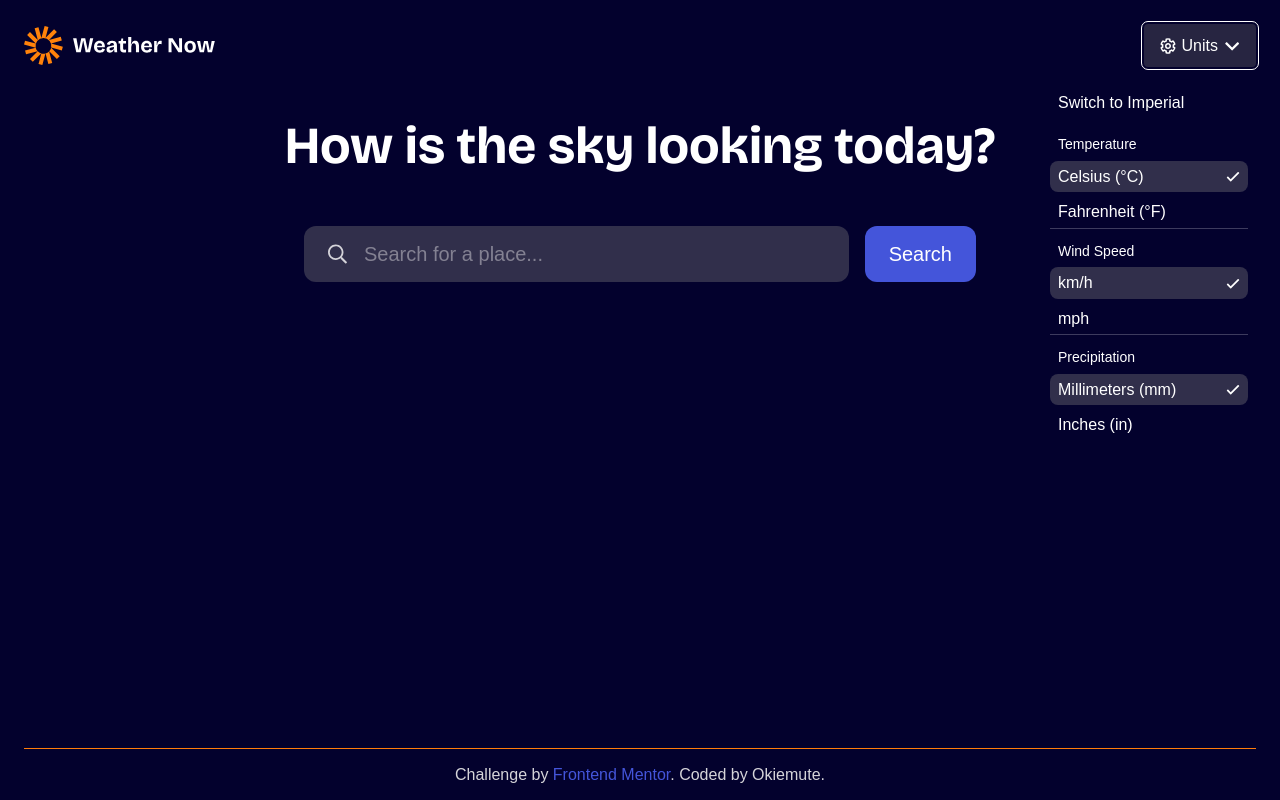
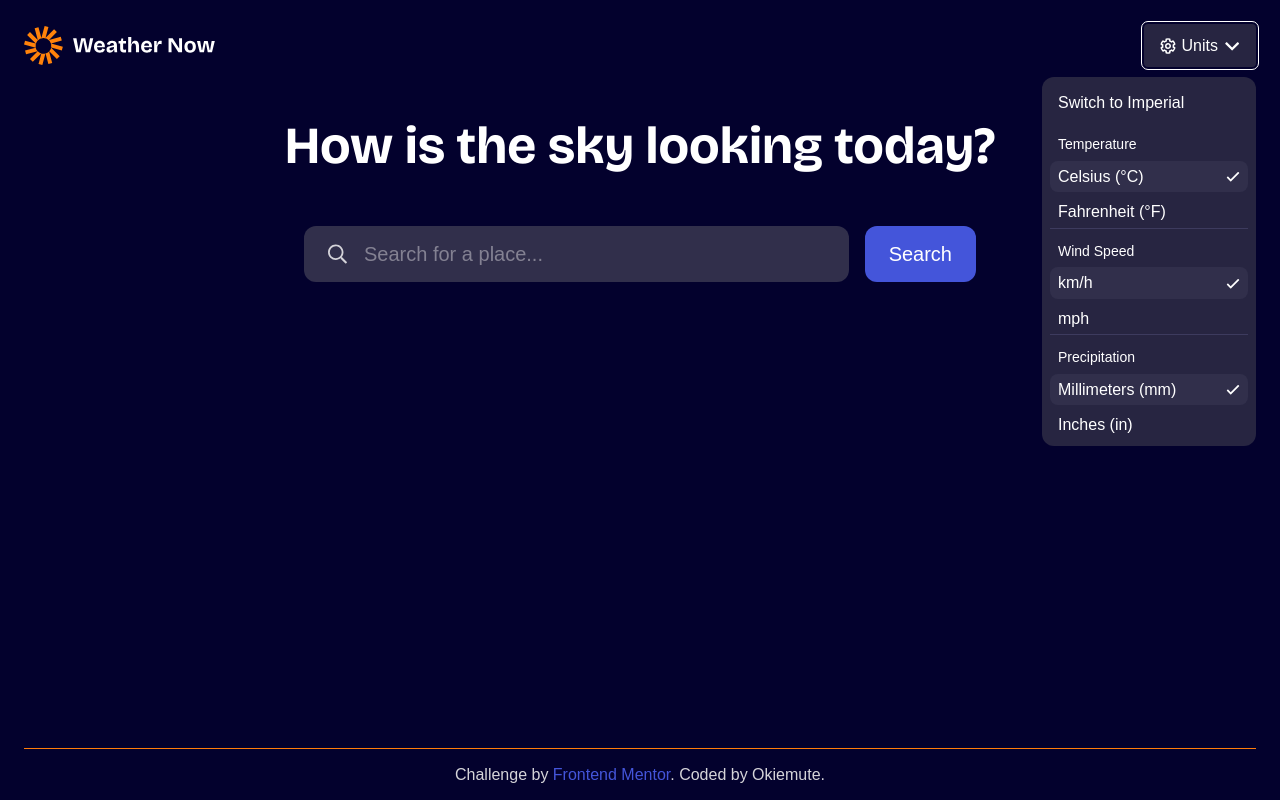
Before and after one commit to okiemuteidjerhe/weather-app-main, a React (Vite) app: page / in a window 1280 px wide. Both pictures are taken after a click on the button "Units". Built offline with nearby package versions, Linux system fonts and the light colour scheme.

Commit message:
Added background colour to units dropdown.

```diff
--- a/src/Wrapper/Layout.jsx
+++ b/src/Wrapper/Layout.jsx
@@ -73,7 +73,7 @@ export default function Layout(props){
                 <img src={dropdown} alt="" className='w-3.5 h-3.5 sm:w-4 sm:h-4'/>
             </button>
 
-            <div className={`absolute z-[1] right-0 mt-2.5 ${isOpen ?"grid" : "hidden"} gap-2 px-2 py-1.5 rounded-xl bg-
+            <div className={`absolute z-[1] right-0 mt-2.5 bg-Neutral-800 ${isOpen ?"grid" : "hidden"} gap-2 px-2 py-1.5 rounded-xl bg-
             -800 w-[214px]`}>
                 <button
                     onClick={handleUnitToggle}
```
